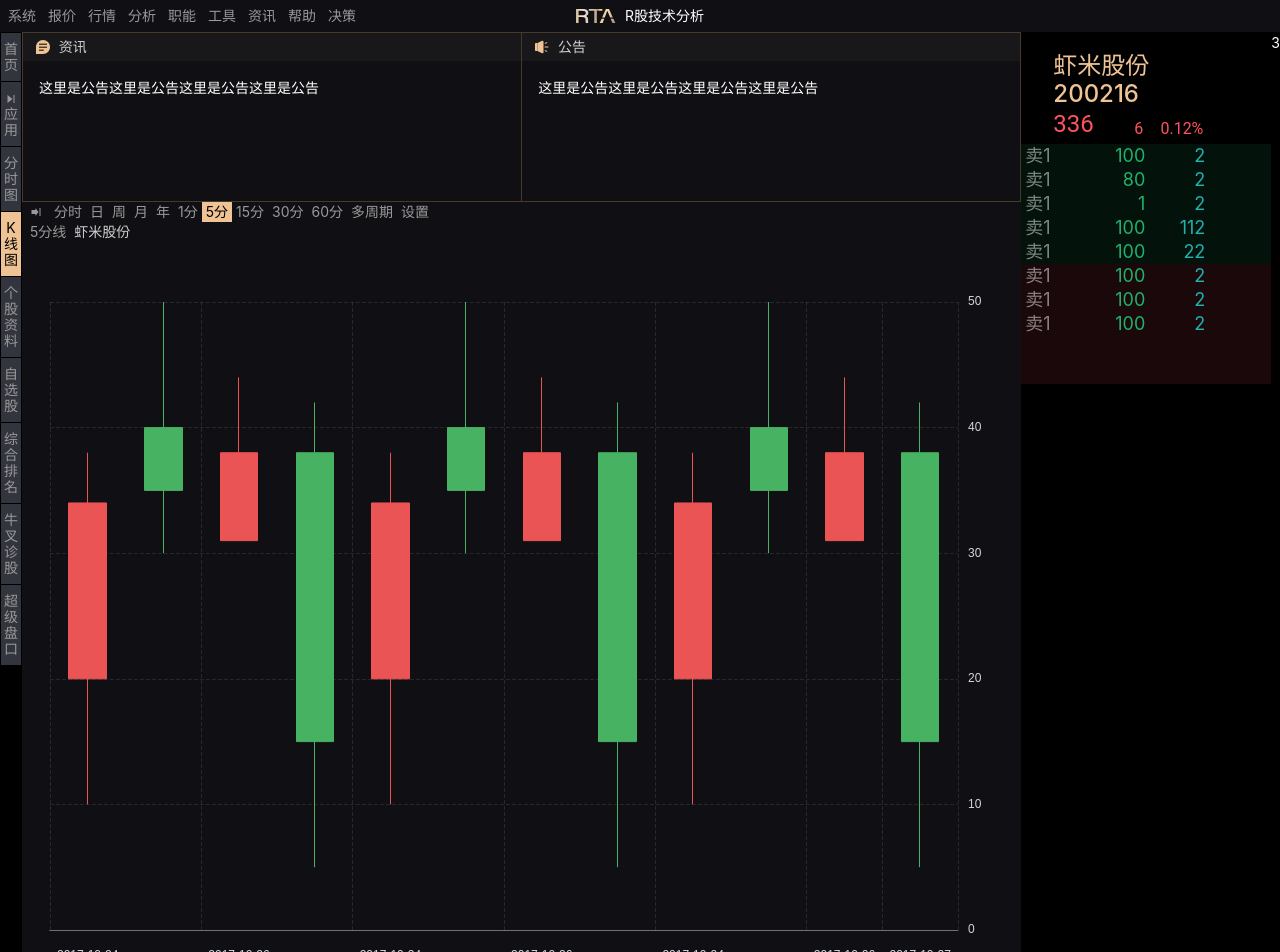
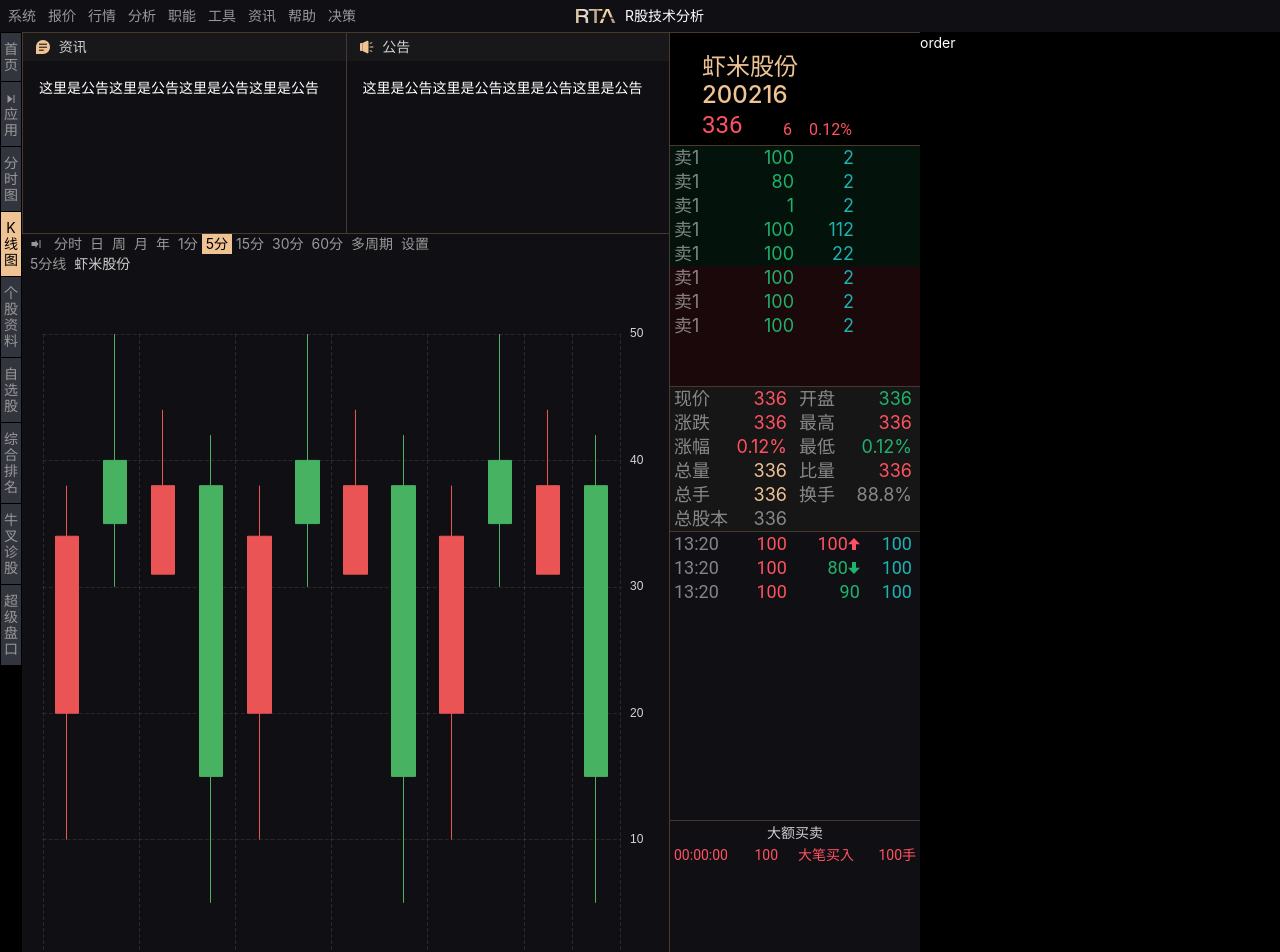
Before and after one commit to dilireba521/activity, a Vue app: page /home in a window 1280 px wide. Shown: the top 952 px of the page. Built offline with nearby package versions, Linux system fonts and the light colour scheme.

Commit message:
feat: 新增大二买卖

```diff
--- a/src/assets/main.css
+++ b/src/assets/main.css
@@ -15,8 +15,14 @@
 .flex-1 {
   flex: 1;
 }
+.pl-4 {
+  padding-left: 4px;
+}
 .pl-8 {
   padding-left: 8px;
+}
+.pr-8 {
+  padding-right: 8px;
 }
 
 .ml-8 {
--- a/src/views/home/component/Panel.vue
+++ b/src/views/home/component/Panel.vue
@@ -54,7 +54,7 @@ const curIcon = computed(() => {
     }
   }
   &-body {
-    height: 140px;
+    height: 172px;
     padding: 16px;
   }
 }
--- a/src/views/home/component/echart.vue
+++ b/src/views/home/component/echart.vue
@@ -10,7 +10,7 @@
       <div class="mr-8 text-third">5分线</div>
       <div class="text-secondary">虾米股份</div>
     </div>
-    <div ref="curEchart" style="height: 790px"></div>
+    <div ref="curEchart" style="height: 794px"></div>
   </div>
 </template>
 <script setup>
@@ -173,6 +173,8 @@ onMounted(() => {
 <style lang="less" scoped>
 .box {
   background: #101014;
+  border-right: 1px solid #473a2c;
+  border-bottom: 1px solid #473a2c;
 }
 .scale {
   font-size: 14px;
--- a/src/views/home/index.vue
+++ b/src/views/home/index.vue
@@ -25,7 +25,7 @@
           </div>
         </div>
         <div class="shrink-0"><listElm /></div>
-        <div class="real">3</div>
+        <div class="shrink-0"><orderElm></orderElm></div>
       </div>
     </div>
   </div>
@@ -36,7 +36,8 @@ import Panel from './component/Panel.vue'
 import Next from '@/assets/next.svg'
 import EchartElm from './component/echart.vue'
 import listElm from './list/index.vue'
-import App from '@/App.vue'
+import orderElm from './order/index.vue'
+
 const headerList = ['系统', '报价', '行情', '分析', '职能', '工具', '资讯', '帮助', '决策']
 const sideList = [
   {
--- /dev/null
+++ b/src/views/home/list/component/order.vue
@@ -0,0 +1,60 @@
+<template>
+  <div class="box">
+    <div class="order" v-for="(item, i) in dataSource" :key="i">
+      <div class="order_time">{{ item.time }}</div>
+      <div class="order_price">{{ item.price }}</div>
+      <div :class="['order_value', item.value > target && 'active']">
+        {{ item.value
+        }}<img v-if="item.value != target" :src="item.value > target ? upIcon : downIcon" />
+      </div>
+      <div class="order_number">{{ item.number }}</div>
+    </div>
+  </div>
+</template>
+<script setup>
+import upIcon from '@/assets/up.svg'
+import downIcon from '@/assets/down.svg'
+const props = defineProps({
+  target: {
+    type: [String, Number],
+    default: 90
+  },
+  dataSource: {
+    type: Object,
+    default: () => []
+  }
+})
+</script>
+<style lang="less" scoped>
+.box {
+  height: 288px;
+  background: #101014;
+  font-family: Roboto, Roboto;
+  font-weight: 400;
+  font-size: 18px;
+  color: rgba(255, 255, 255, 0.49);
+  line-height: 24px;
+}
+.order {
+  display: flex;
+  padding: 0 8px 0 4px;
+  &_price {
+    width: 68px;
+    text-align: right;
+    color: #ff5260;
+  }
+  &_value {
+    width: 73px;
+    text-align: right;
+    color: #20b26c;
+    &.active {
+      color: #ff5260;
+    }
+  }
+  &_number {
+    flex: 1;
+    color: #20b2b1;
+    text-align: right;
+  }
+}
+</style>
--- /dev/null
+++ b/src/views/home/list/component/orderlarge.vue
@@ -0,0 +1,54 @@
+<template>
+  <div class="box">
+    <div class="title">大额买卖</div>
+    <div class="item" v-for="(item, i) in dataSource" :key="i">
+      <div class="item_time">{{ item.time }}</div>
+      <div class="item_price">{{ item.price }}</div>
+      <div class="item_type">大笔买入</div>
+      <div class="item_number">{{ item.number }}手</div>
+    </div>
+  </div>
+</template>
+<script setup>
+const props = defineProps({
+  dataSource: {
+    type: Array,
+    default: () => []
+  }
+})
+</script>
+<style lang="less" scoped>
+.box {
+  background: #101014;
+  border: 1px solid #473a2c;
+  border-left: 0;
+  border-right: 0;
+  height: 277px;
+  padding: 0 4px;
+}
+.title {
+  font-weight: 500;
+  font-size: 14px;
+  color: rgba(255, 255, 255, 0.8);
+  line-height: 24px;
+  height: 24px;
+  text-align: center;
+}
+.item {
+  display: flex;
+  font-family: Roboto, Roboto;
+  font-weight: 400;
+  font-size: 14px;
+  color: #ff5260;
+  line-height: 20px;
+  &_price {
+    width: 50px;
+    text-align: right;
+    margin-right: 20px;
+  }
+  &_number {
+    flex: 1;
+    text-align: right;
+  }
+}
+</style>
--- /dev/null
+++ b/src/views/home/list/component/overview.vue
@@ -0,0 +1,79 @@
+<template>
+  <div class="box">
+    <div class="flex-1 pl-4 pr-8">
+      <div class="detail">
+        <div>现价</div>
+        <div class="detail_value text-red">336</div>
+      </div>
+      <div class="detail">
+        <div>涨跌</div>
+        <div class="detail_value text-red">336</div>
+      </div>
+      <div class="detail">
+        <div>涨幅</div>
+        <div class="detail_value text-red">0.12%</div>
+      </div>
+      <div class="detail">
+        <div>总量</div>
+        <div class="detail_value text-yellow">336</div>
+      </div>
+      <div class="detail">
+        <div>总手</div>
+        <div class="detail_value text-yellow">336</div>
+      </div>
+      <div class="detail">
+        <div>总股本</div>
+        <div class="detail_value text-gray">336</div>
+      </div>
+    </div>
+    <div class="flex-1 pl-4 pr-8">
+      <div class="detail">
+        <div>开盘</div>
+        <div class="detail_value text-green">336</div>
+      </div>
+      <div class="detail">
+        <div>最高</div>
+        <div class="detail_value text-red">336</div>
+      </div>
+      <div class="detail">
+        <div>最低</div>
+        <div class="detail_value text-green">0.12%</div>
+      </div>
+      <div class="detail">
+        <div>比量</div>
+        <div class="detail_value text-red">336</div>
+      </div>
+      <div class="detail">
+        <div>换手</div>
+        <div class="detail_value text-gray">88.8%</div>
+      </div>
+    </div>
+  </div>
+</template>
+<script setup>
+const props = defineProps({
+  data: {
+    type: Object,
+    default: () => ({})
+  }
+})
+</script>
+<style lang="less" scoped>
+.box {
+  display: flex;
+  background: rgba(216, 216, 216, 0.1);
+  font-weight: 400;
+  font-size: 18px;
+  color: rgba(255, 255, 255, 0.49);
+  line-height: 24px;
+  border-top: 1px solid #473a2c;
+  border-bottom: 1px solid #473a2c;
+}
+.detail {
+  display: flex;
+  &_value {
+    flex: 1;
+    text-align: right;
+  }
+}
+</style>
--- a/src/views/home/list/index.vue
+++ b/src/views/home/list/index.vue
@@ -14,11 +14,20 @@
       <rankElm :dataSource="rankData.sell" type="sell" />
       <rankElm :dataSource="rankData.buy" type="buy" />
     </div>
+    <!-- overview -->
+    <overviewElm></overviewElm>
+    <!-- order -->
+    <orderElm :dataSource="orderData"></orderElm>
+    <!-- orderlarge -->
+    <orderlargeElm :dataSource="orderlargeData"></orderlargeElm>
   </div>
 </template>
 <script setup>
 import { ref, reactive } from 'vue'
 import rankElm from './component/rank.vue'
+import overviewElm from './component/overview.vue'
+import orderElm from './component/order.vue'
+import orderlargeElm from './component/orderlarge.vue'
 const rankData = reactive({
   sell: [
     {
@@ -65,12 +74,44 @@ const rankData = reactive({
     }
   ]
 })
+// order
+const orderData = ref([
+  {
+    time: '13:20',
+    price: '100',
+    value: '100',
+    number: '100'
+  },
+  {
+    time: '13:20',
+    price: '100',
+    value: '80',
+    number: '100'
+  },
+  {
+    time: '13:20',
+    price: '100',
+    value: '90',
+    number: '100'
+  }
+])
+
+// orderlarge
+const orderlargeData = ref([
+  {
+    time: '00:00:00',
+    price: '100',
+    number: '100'
+  }
+])
 </script>
 <style lang="less" scoped>
 .box {
   width: 250px;
   .header {
     padding: 20px 32px 4px 32px;
+    border-top: 1px solid #473a2c;
+    border-bottom: 1px solid #473a2c;
     &-name {
       font-weight: 500;
       font-size: 24px;
--- /dev/null
+++ b/src/views/home/order/index.vue
@@ -0,0 +1,8 @@
+<template>
+  <div class="box">order</div>
+</template>
+<style lang="less" scoped>
+.box {
+  width: 360px;
+}
+</style>
```
Also changed, not shown: src/assets/down.svg (added), src/assets/up.svg (added).
